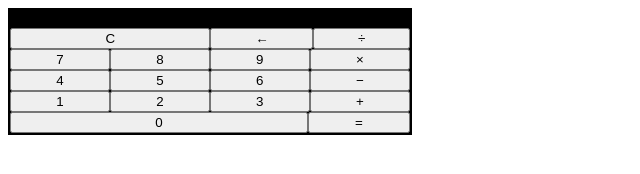
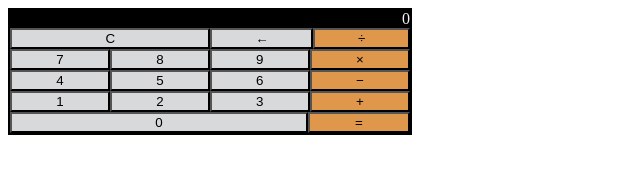
Before and after one commit to scdorr86/LAB-calculator, a plain HTML site: page index.html in a window 1280 px wide. Shown: the whole page, without its empty margins (0-640 px from the left). Drawn offline with Linux system fonts and the light colour scheme.

Commit message:
added styling tested buttons

```diff
--- a/index.html
+++ b/index.html
@@ -19,10 +19,10 @@
       <button class="norm">7</button>
       <button class="norm">8</button>
       <button class="norm">9</button>
-      <button class="operator">&times;</button>
+      <button class="operator" onclick="console.log('test')">&times;</button>
     </div>
     <div class="row3">
-      <button >4</button>
+      <button class="norm" onclick="console.log('test2')">4</button>
       <button class="norm">5</button>
       <button class="norm">6</button>
       <button class="operator">&minus;</button>
--- a/main.css
+++ b/main.css
@@ -2,6 +2,7 @@
   background-color: black;
   width: 400px;
   border: black solid 2px;
+  color: whitesmoke
 
 }
 button {
@@ -22,3 +23,25 @@ button {
 .clear {
   flex-grow: 2.38;
 }
+.operator:active {
+  background-color: #dd8d37;
+}
+.operator:hover {
+  background-color: #dfb07e;
+}
+.operator {
+  background-color: #df974c;
+}
+.norm {
+  background-color: #d8d9db;
+}
+.norm:active {
+  background-color: #bbbcbe;
+}
+.norm:hover {
+  background-color: #ebebeb;
+}
+.display {
+  display: flex;
+  justify-content: flex-end;
+}
```
